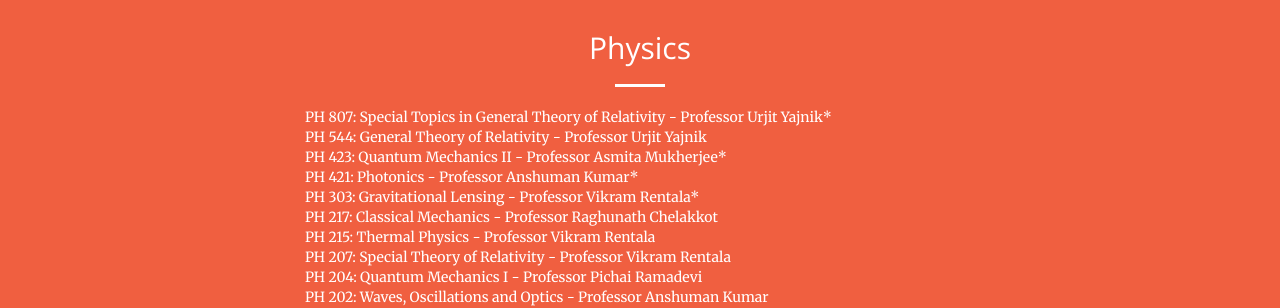
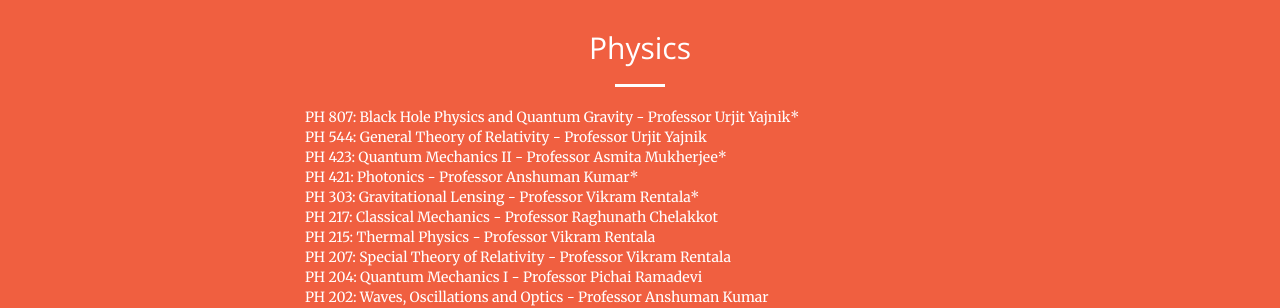
Before and after one commit to aravindbharathi/aravindbharathi.github.io, a Jekyll site: the page courses/index.html, which Jekyll copies as it is, in a window 1280 px wide and 900 px high, scrolled down 1133 px. Shown: the part 152-460 px from the top of the window. Built offline with Jekyll 4.4.1, drawn with Linux system fonts in a browser that asks for light colours.

Commit message:
Update index.html

```diff
--- a/courses/index.html
+++ b/courses/index.html
@@ -168,7 +168,7 @@
                     <hr class="light">
                     <p class="text-faded">
                     <ul align="left">
-                    PH 807: Special Topics in General Theory of Relativity - Professor Urjit Yajnik*<br>
+                    PH 807: Black Hole Physics and Quantum Gravity - Professor Urjit Yajnik*<br>
                     PH 544: General Theory of Relativity - Professor Urjit Yajnik<br>
                     PH 423: Quantum Mechanics II - Professor Asmita Mukherjee*<br>
                     PH 421: Photonics - Professor Anshuman Kumar*<br>
```
